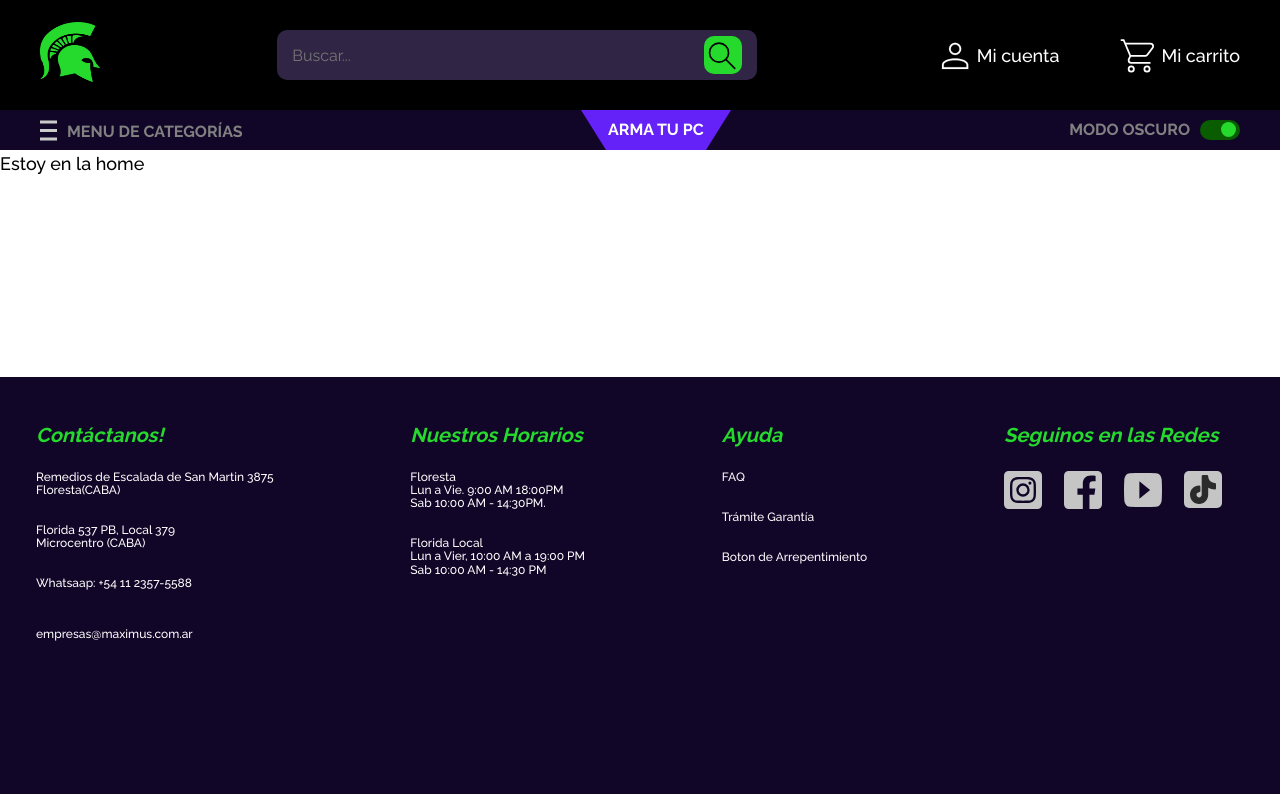
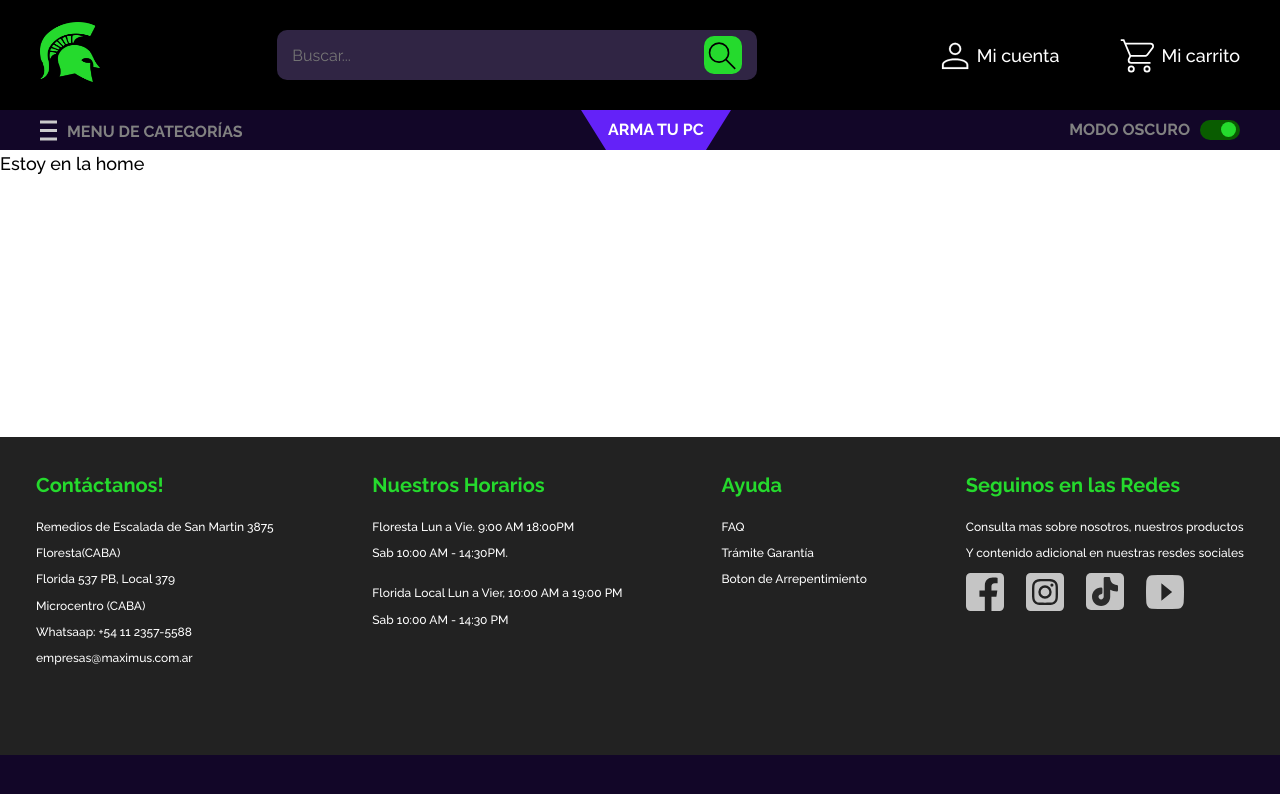
Before and after one commit to CoraYako/spartan-hardware, a Next.js app in the folder Client/: page / in a window 1280 px wide. Shown: the top 794 px of the page. Built offline with nearby package versions, Linux system fonts and the light colour scheme; a web font is replaced by a local one.

Commit message:
Fix:cardRecommend

```diff
--- a/Client/components/common/Footer.js
+++ b/Client/components/common/Footer.js
@@ -16,34 +16,37 @@ export const Footer = () => {
           &nbsp;
           <Link href="https://goo.gl/maps/ee8VUcUW2sCa14XQ6">
             <p>Remedios de Escalada de San Martin 3875</p>
+            <p><br/></p>
             <p>Floresta(CABA)</p>
+            <p><br/></p>
           </Link>
-          <br/>
           <Link href='https://goo.gl/maps/bTbq5mB3SZBayFGZA'>
             <p>Florida 537 PB, Local 379</p>
+            <p><br/></p>
             <p>Microcentro (CABA)</p>
           </Link>
-          &nbsp;
           <Link href='#'>
+            <p><br/></p>
             <p>Whatsaap: +54 11 2357-5588</p>
+            <p><br/></p>
           </Link>
-          <br/>
-          <a href='mailito:empresas@maximus.com.ar'>empresas@maximus.com.ar</a>
+          <p><a href="mailto:empresas@maximus.com.ar">empresas@maximus.com.ar</a></p>
         </Item>
         <Item>
           <h2 className='title'>Nuestros Horarios</h2>
           &nbsp;
           &nbsp;
           <Link href='#'>
-            <p>Floresta<br/>
-            Lun a Vie. 9:00 AM 18:00PM<br/>
-            Sab 10:00 AM - 14:30PM.</p>
+            <p> Floresta Lun a Vie. 9:00 AM 18:00PM</p>
+            <p><br/></p>
+            <p>Sab 10:00 AM - 14:30PM.</p>
           </Link>
-          &nbsp;
+            <br/>
           <Link href='#'>
-            <p>Florida Local<br/>
-            Lun a Vier, 10:00 AM a 19:00 PM<br/>
-            Sab 10:00 AM - 14:30 PM</p>
+            <p>Florida Local
+            Lun a Vier, 10:00 AM a 19:00 PM</p>
+            <p><br/></p>
+            <p>Sab 10:00 AM - 14:30 PM</p>
           </Link>
         </Item>
         <Item>
@@ -53,11 +56,11 @@ export const Footer = () => {
           <Link href='#'>
             <p>FAQ</p>
           </Link>
-          &nbsp;
+          <p><br/></p>
           <Link href='#'>
             <p>Trámite Garantía</p>
           </Link>
-          &nbsp;
+          <p><br/></p>
           <Link href='#'>
             <p>Boton de Arrepentimiento</p>
           </Link>
@@ -65,17 +68,21 @@ export const Footer = () => {
         <Item>
           <h2 className='title'>Seguinos en las Redes</h2>
           <br/>
-          <Link className='inst' href='#'>
-            <IcoInstagram />
-          </Link>
+          <p>Consulta mas sobre nosotros, nuestros productos</p>
+          <p><br/></p>
+          <p>Y contenido adicional en nuestras resdes sociales</p>
+          <p><br/></p>
           <Link className='face' href='#'>
             <IcoFace />
           </Link>
           <Link className='inst' href='#'>
-            <IcoYoutube />
+            <IcoInstagram />
           </Link>
           <Link href='#'>
             <IcoTik />
+          </Link>
+          <Link className='inst' href='#'>
+            <IcoYoutube />
           </Link>
         </Item>
       </div>
@@ -84,14 +91,17 @@ export const Footer = () => {
 }
 
 const FooterContainer = styled.div`
-  background-color: var(--secondaryViolet1);
+  background-color: var(--black);
   width: 100%;
   color: white;
   padding: 5rem 0;
-  margin-top: 20rem;
+  left: -1px;
+  margin-top: 26rem;
   .container{
     margin-left: 2em;
     margin-right: 2em;
+    margin-bottom:4rem;
+    margin-top: -1rem;
     display: flex;
     justify-content: space-between;
     gap: 5em;
@@ -99,7 +109,6 @@ const FooterContainer = styled.div`
  `
 const Item = styled.div`
   .title {
-    font-style: italic;
     font-size: 20px;
     color: var(--primaryGreen1)
   }
--- a/Client/configs/global.js
+++ b/Client/configs/global.js
@@ -13,6 +13,7 @@ const global = css`
     --tertiaryNavy1: #6422f8;
     --tertiaryNavy2: #8149fe;
     --tertiaryNavy3: #a57cff;
+    --black: #222222;
     --gray1: #454545;
     --gray2: #636363;
     --gray3: #818181;
```
